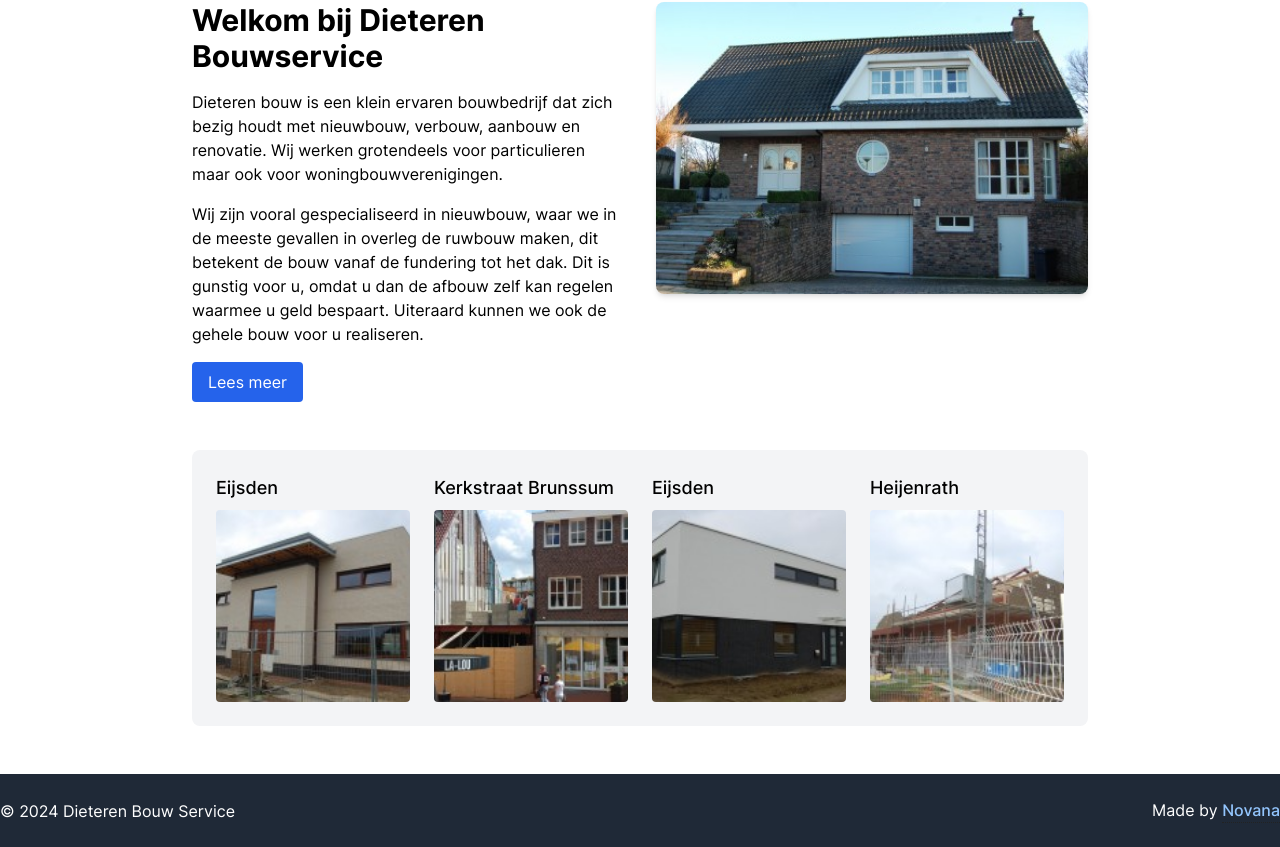
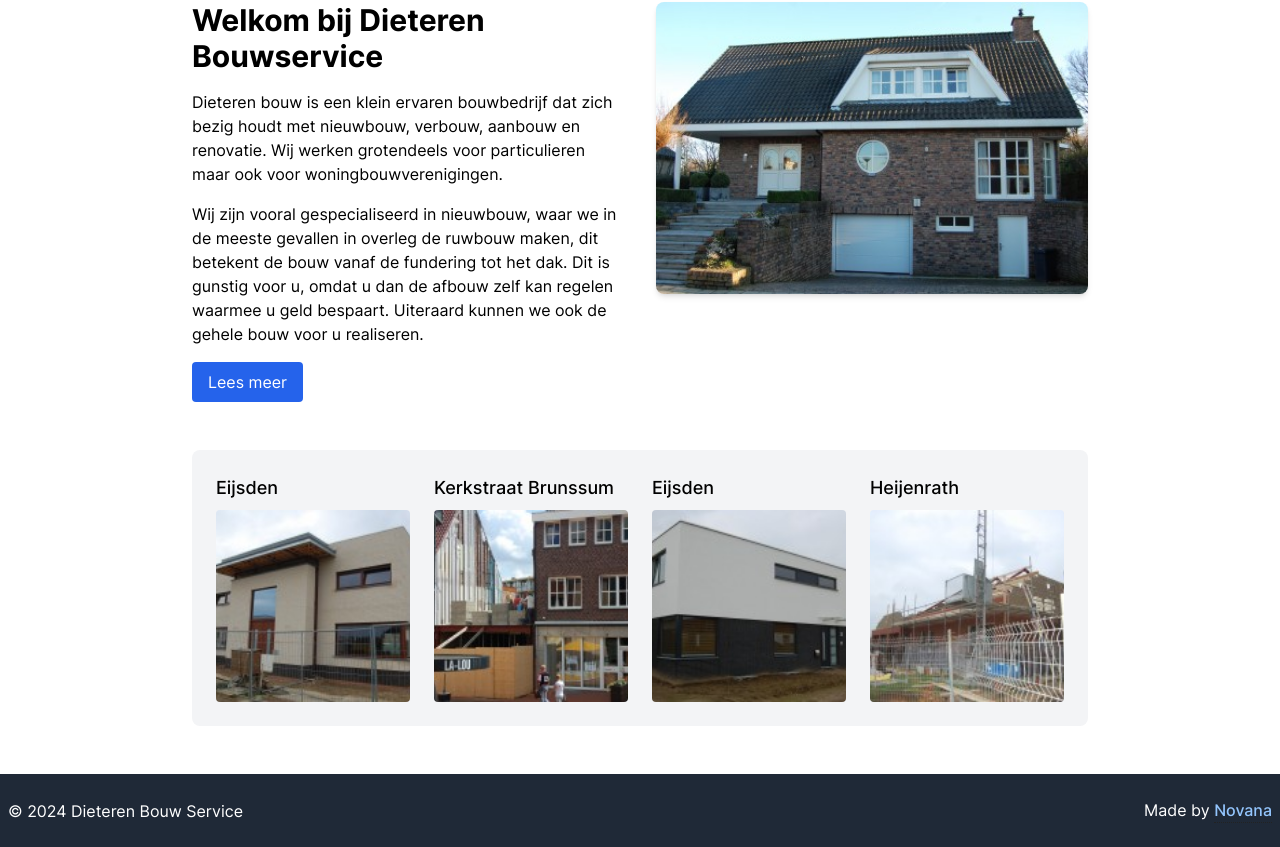
Before and after one commit to nicknijenhuis/construction, a Next.js app: page / in a window 1280 px wide. Shown: the part 162-1009 px from the top of the page. Built offline with nearby package versions, Linux system fonts and the light colour scheme.

Commit message:
fix: add some padding in footer

```diff
--- a/src/app/layout.tsx
+++ b/src/app/layout.tsx
@@ -113,8 +113,10 @@ export default function RootLayout({
         <footer className='bg-gray-800 text-white py-6 mt-auto'>
           <div className='container mx-auto text-center'>
             <div className='flex justify-between items-center'>
-              <div>© {new Date().getFullYear()} Dieteren Bouw Service</div>
-              <div>
+              <div className='pl-2'>
+                © {new Date().getFullYear()} Dieteren Bouw Service
+              </div>
+              <div className='pr-2'>
                 Made by{' '}
                 <UnderlineLink
                   href='https://novana.nl'
```
